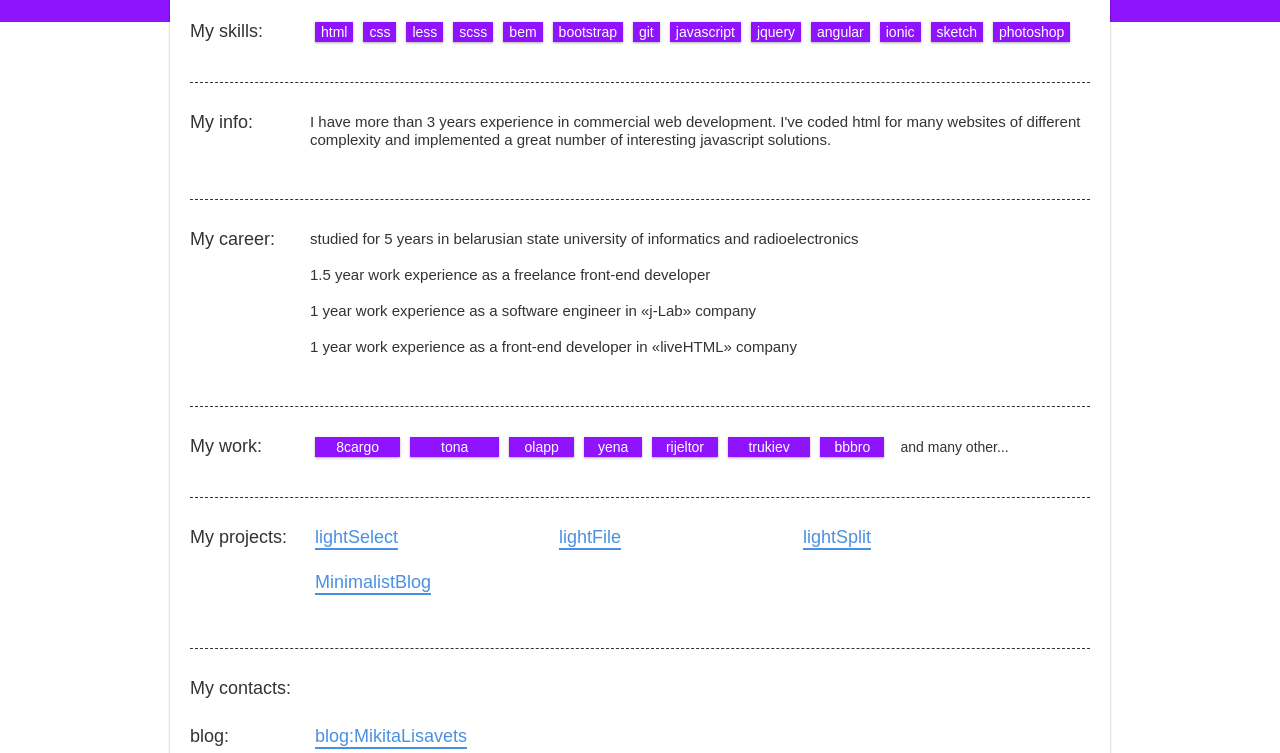
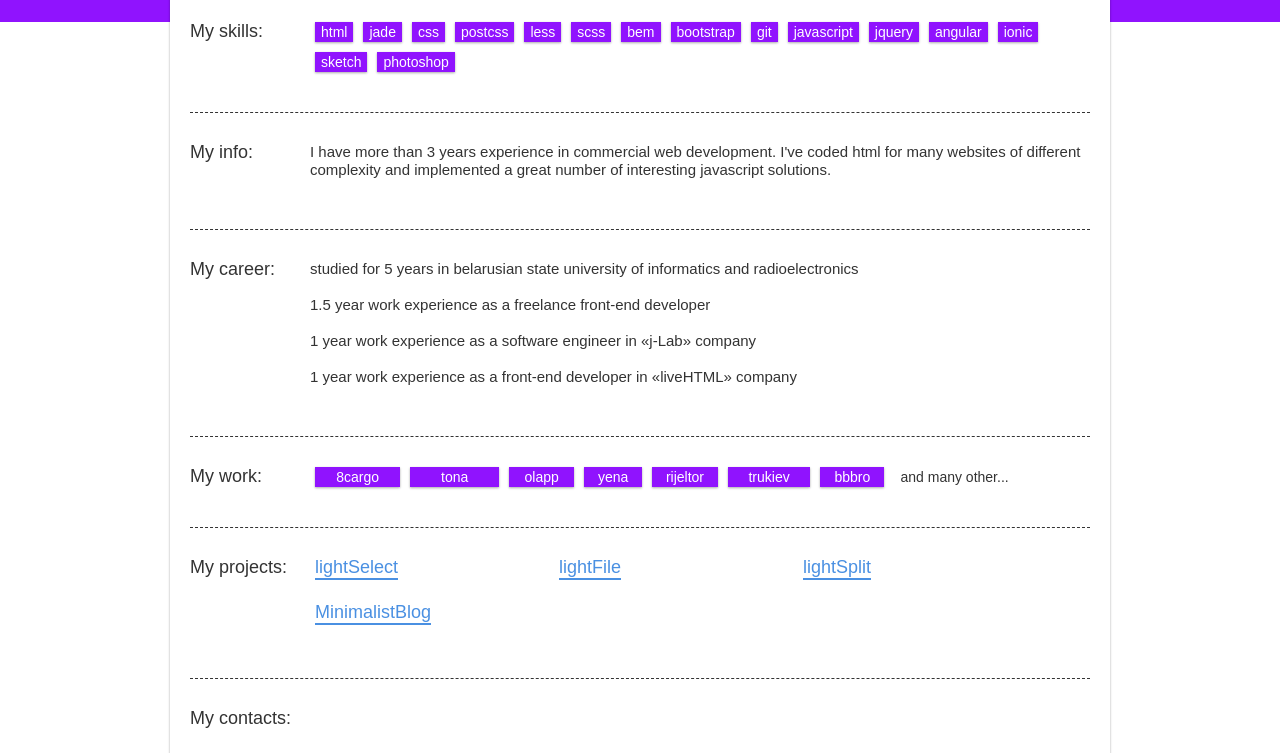
Before and after one commit to FeelEnergyCB/feelenergycb.github.io, a plain HTML site: page index.html in a window 1280 px wide. Shown: the part 178-931 px from the top of the page. Drawn offline with nearby package versions, Linux system fonts and the light colour scheme.

Commit message:
Update skills

```diff
--- a/index.html
+++ b/index.html
@@ -50,8 +50,18 @@
                   </span>
                 </li>
                 <li class="tags__item">
+                  <span class="tags__text" data-text="jade">
+                    <span class="tags__text-in">jade</span>
+                  </span>
+                </li>
+                <li class="tags__item">
                   <span class="tags__text" data-text="css">
                     <span class="tags__text-in">css</span>
+                  </span>
+                </li>
+                <li class="tags__item">
+                  <span class="tags__text" data-text="postcss">
+                    <span class="tags__text-in">postcss</span>
                   </span>
                 </li>
                 <li class="tags__item">
```
